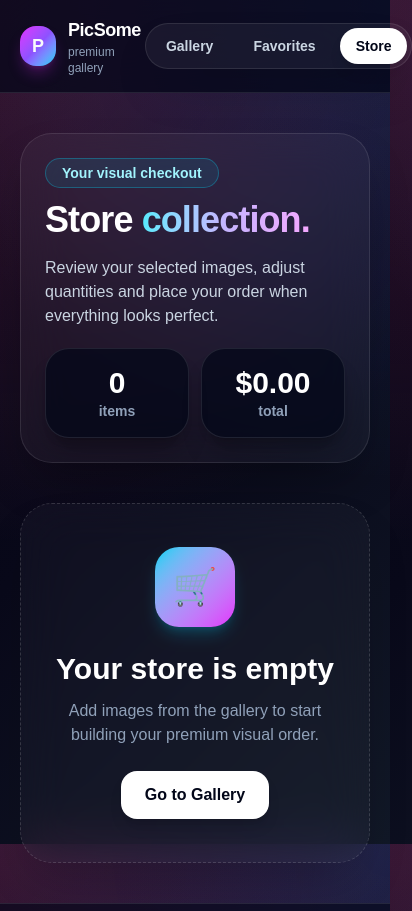
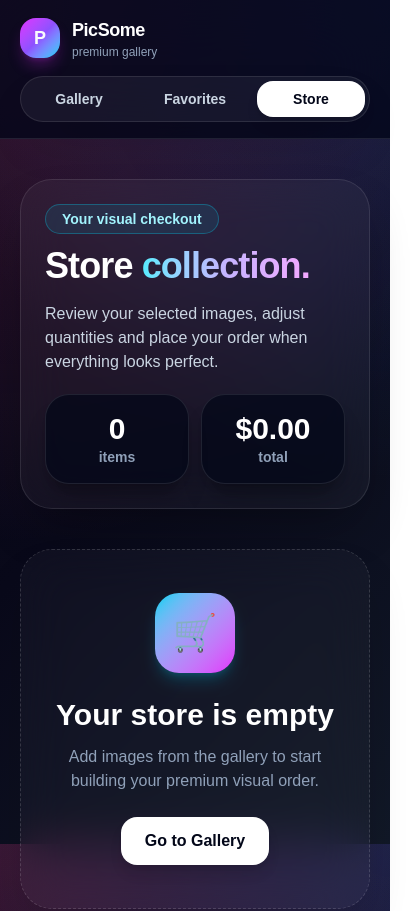
Before and after one commit to cirdei-alin/picsome-app, a Next.js app: page /store in a window 390 px wide. Shown: the top 911 px of the page, 412 px wide, since content can reach past the window. Built offline with nearby package versions, Linux system fonts and the light colour scheme.

Commit message:
Improve responsive polish and default gallery search

```diff
--- a/src/app/layout.tsx
+++ b/src/app/layout.tsx
@@ -40,7 +40,9 @@ export default function RootLayout({
             style: {
               background: "#111",
               color: "#fff",
-              border: "1px solit #333",
+              border: "1px solid rgba(255,255,255,0.12)",
+              boxShadow: "0 24px 80px rgba(0,0,0,0.45)",
+              borderRadius: "16px",
             },
           }}
         />
--- a/src/components/Navbar.tsx
+++ b/src/components/Navbar.tsx
@@ -11,14 +11,14 @@ export default function Navbar() {
   };
 
   return (
-    <header className="sticky top-0 z-50 border-b border-white/10 bg-slate-950/70 backdrop-blur-2xl">
-      <nav className="mx-auto flex max-w-7xl items-center justify-between px-5 py-4">
+    <header className="sticky top-0 z-50 border-b border-white/10 bg-slate-950/75 backdrop-blur-2xl">
+      <nav className="mx-auto flex max-w-7xl flex-col gap-4 px-5 py-4 sm:flex-row sm:items-center sm:justify-between">
         <Link
           href="/"
           onClick={scrollToTop}
           className="group flex items-center gap-3"
         >
-          <span className="grid h-10 w-10 place-items-center rounded-2xl bg-gradient-to-br from-fuchsia-500 via-violet-500 to-cyan-400 text-lg font-black shadow-lg shadow-fuchsia-500/25">
+          <span className="grid h-10 w-10 shrink-0 place-items-center rounded-2xl bg-gradient-to-br from-fuchsia-500 via-violet-500 to-cyan-400 text-lg font-black shadow-lg shadow-fuchsia-500/25">
             P
           </span>
 
@@ -32,11 +32,11 @@ export default function Navbar() {
           </div>
         </Link>
 
-        <div className="flex items-center gap-2 rounded-full border border-white/10 bg-white/5 p-1 shadow-2xl shadow-black/20">
+        <div className="grid grid-cols-3 gap-2 rounded-3xl border border-white/10 bg-white/5 p-1 shadow-2xl shadow-black/20 sm:flex sm:rounded-full">
           <Link
             href="/"
             onClick={scrollToTop}
-            className="rounded-full px-4 py-2 text-sm font-semibold text-slate-300 transition hover:bg-white/10 hover:text-white"
+            className="rounded-2xl px-3 py-2 text-center text-sm font-semibold text-slate-300 transition hover:bg-white/10 hover:text-white sm:rounded-full sm:px-4"
           >
             Gallery
           </Link>
@@ -44,7 +44,7 @@ export default function Navbar() {
           <Link
             href="/favorites"
             onClick={scrollToTop}
-            className="rounded-full px-4 py-2 text-sm font-semibold text-slate-300 transition hover:bg-white/10 hover:text-white"
+            className="rounded-2xl px-3 py-2 text-center text-sm font-semibold text-slate-300 transition hover:bg-white/10 hover:text-white sm:rounded-full sm:px-4"
           >
             Favorites
           </Link>
@@ -52,7 +52,7 @@ export default function Navbar() {
           <Link
             href="/store"
             onClick={scrollToTop}
-            className="rounded-full bg-white px-4 py-2 text-sm font-bold text-slate-950 shadow-lg transition hover:scale-105 hover:bg-fuchsia-200"
+            className="rounded-2xl bg-white px-3 py-2 text-center text-sm font-bold text-slate-950 shadow-lg transition hover:scale-105 hover:bg-fuchsia-200 sm:rounded-full sm:px-4"
           >
             Store
           </Link>
```
